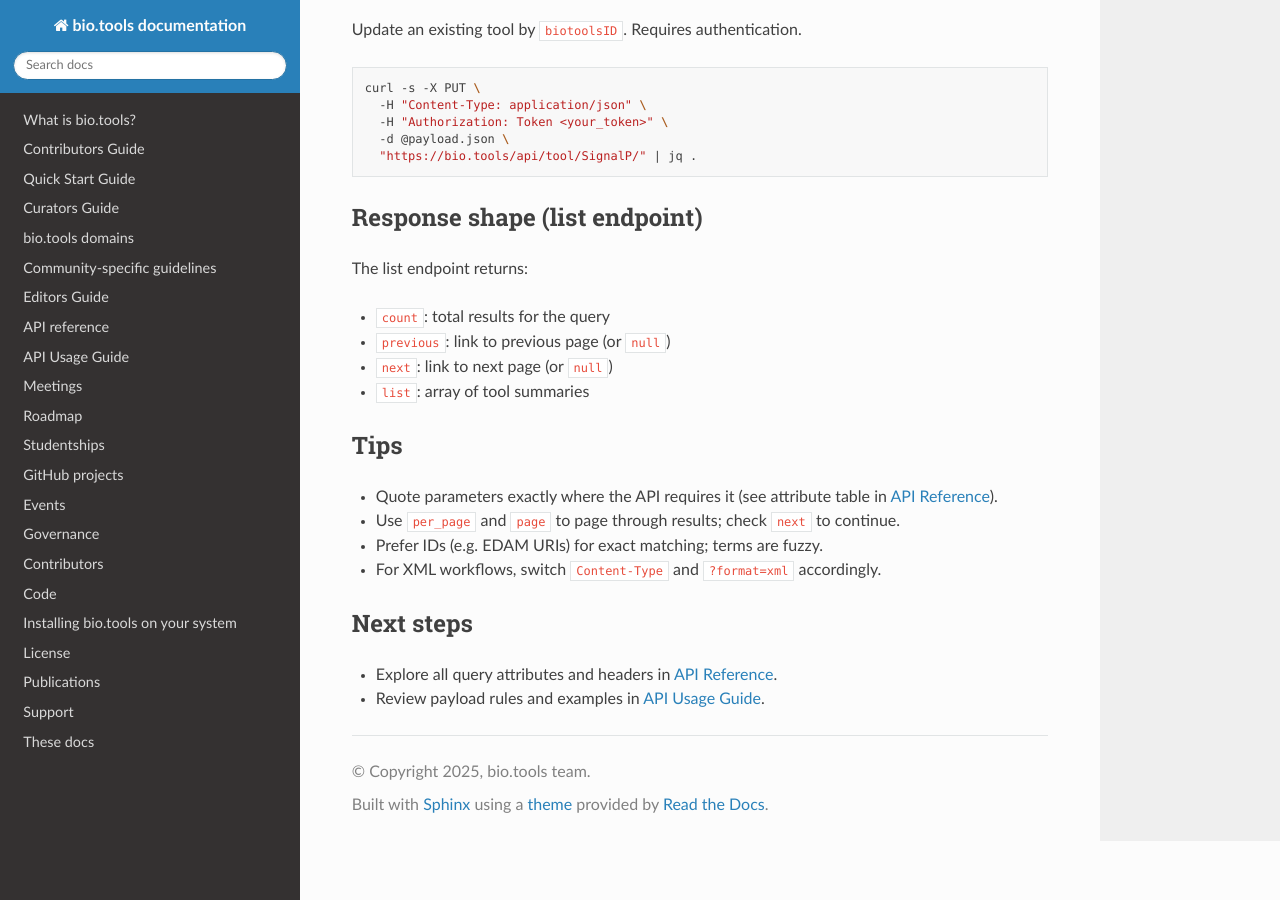
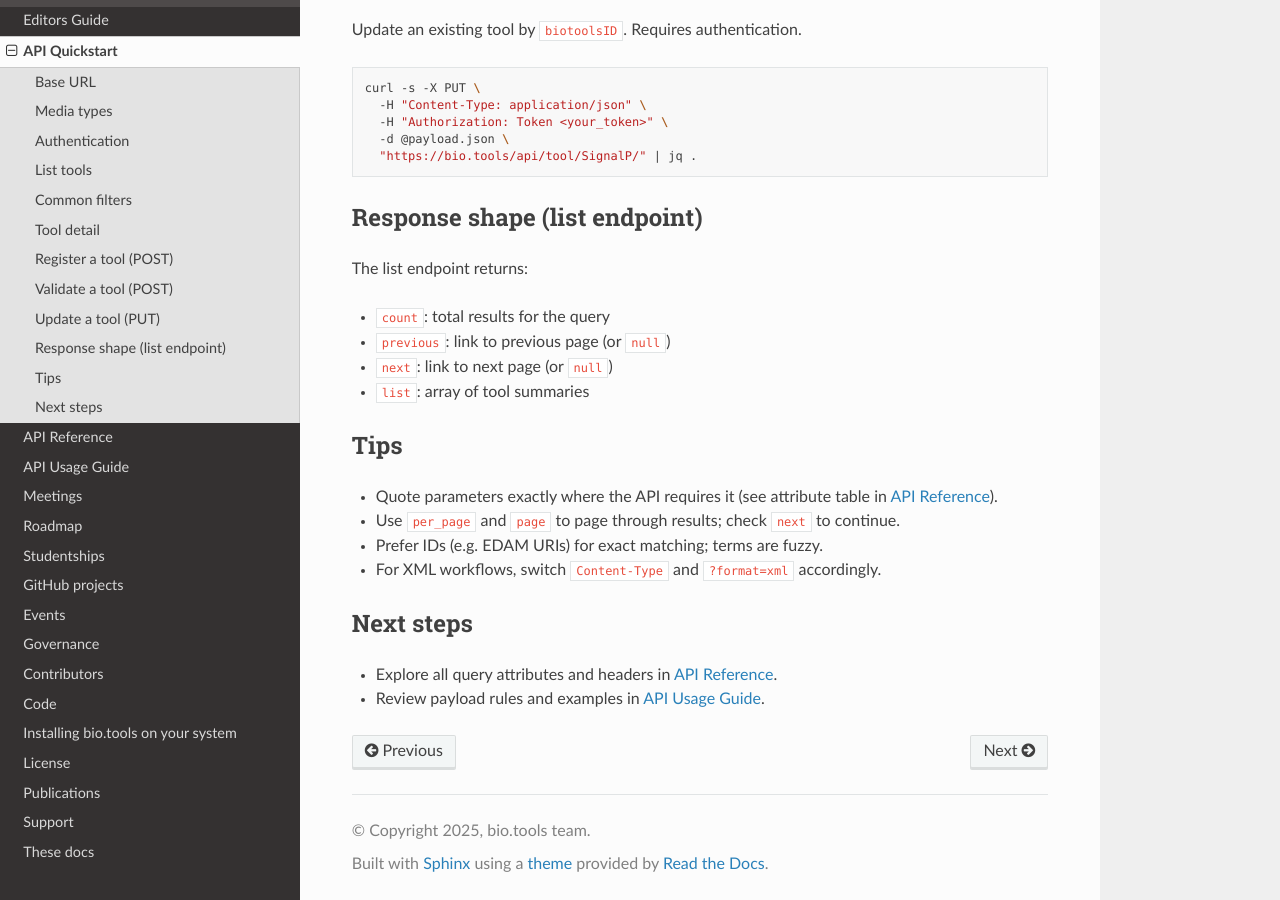
Before and after one commit to bio-tools/biotoolsDocs, a Sphinx documentation site: the page built from docs/api_quickstart.rst, in a window 1280 px wide and 900 px high, scrolled down 2027 px. Built offline with Sphinx 7.4.7 and the Read the Docs theme 3.1.0, drawn with Linux system fonts in a browser that asks for light colours.

Commit message:
add api quickstart to indedn

```diff
--- a/docs/index.rst
+++ b/docs/index.rst
@@ -21,7 +21,8 @@ Contents:
    bio.tools domains <biotools_domains>
    Community-specific guidelines <community_specific_guidelines>
    Editors Guide <editors_guide>
-   API reference <api_reference>
+   API Quickstart <api_quickstart>
+   API Reference <api_reference>
    API Usage Guide <api_usage_guide>
    Meetings <hangouts>
    Roadmap <roadmap>
```
